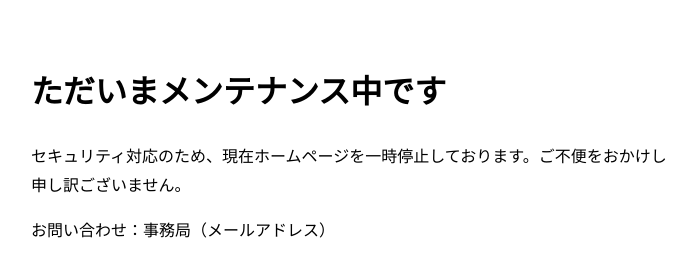
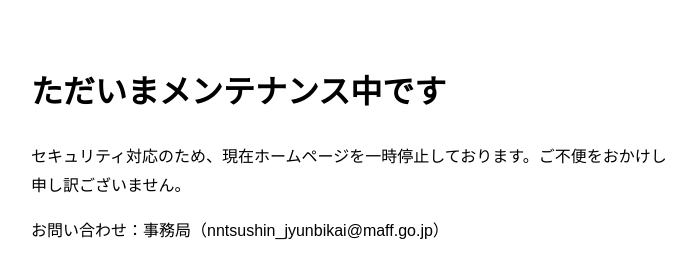
Before and after one commit to tsaito-ss/sorry-page-for-nn-tsushin, a plain HTML site: page index.html in a window 1280 px wide. Shown: the whole page, without its empty margins (289-985 px from the left). Drawn offline with Linux system fonts and the light colour scheme.

Commit message:
Update contact email in maintenance notice

```diff
--- a/index.html
+++ b/index.html
@@ -9,6 +9,6 @@
 <body style="font-family:sans-serif;max-width:40em;margin:4em auto;padding:0 1em;line-height:1.8">
 <h1>ただいまメンテナンス中です</h1>
 <p>セキュリティ対応のため、現在ホームページを一時停止しております。ご不便をおかけし申し訳ございません。</p>
-<p>お問い合わせ：事務局（メールアドレス）</p>
+<p>お問い合わせ：事務局（nntsushin_jyunbikai@maff.go.jp）</p>
 </body>
 </html>
```
